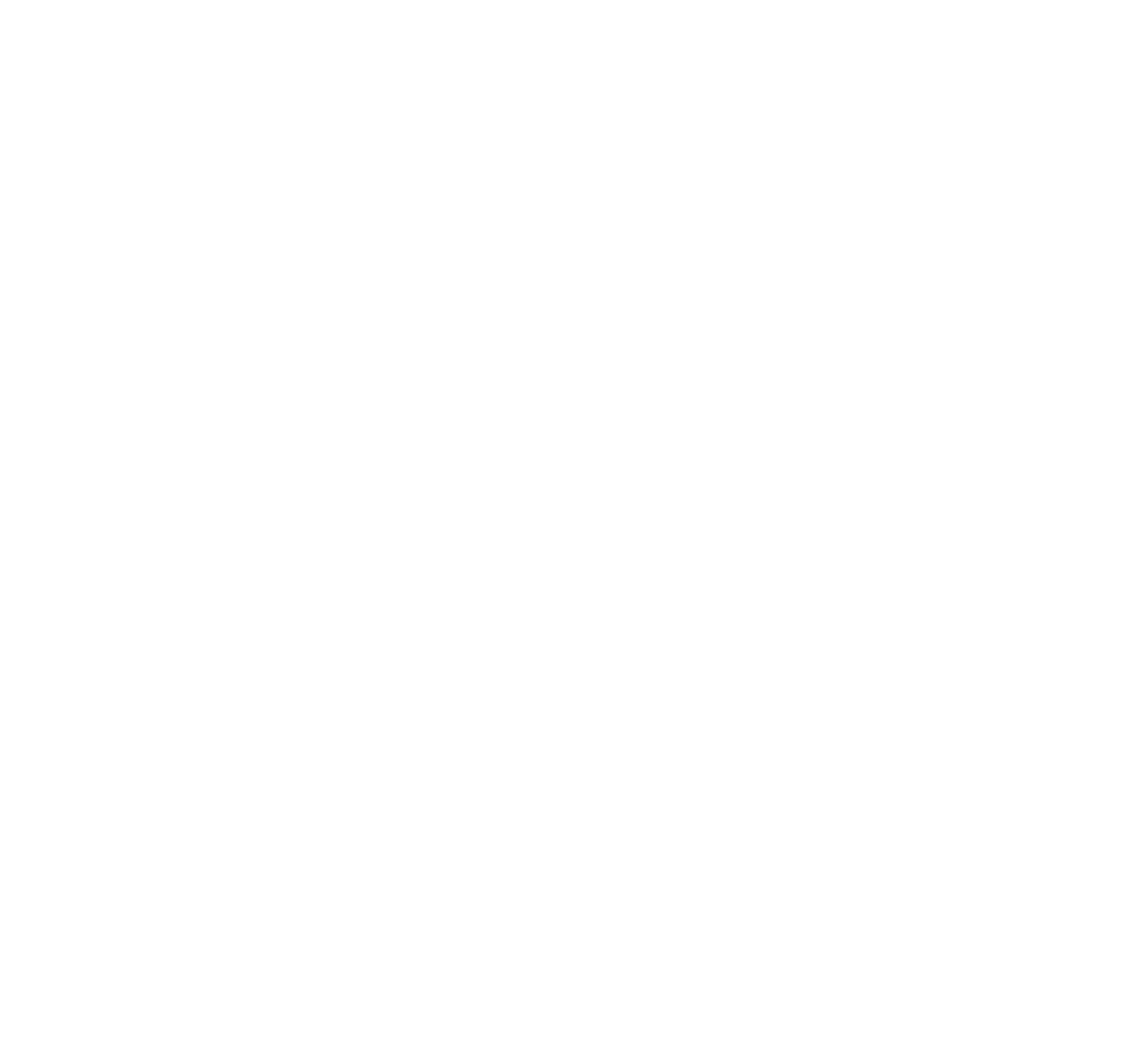
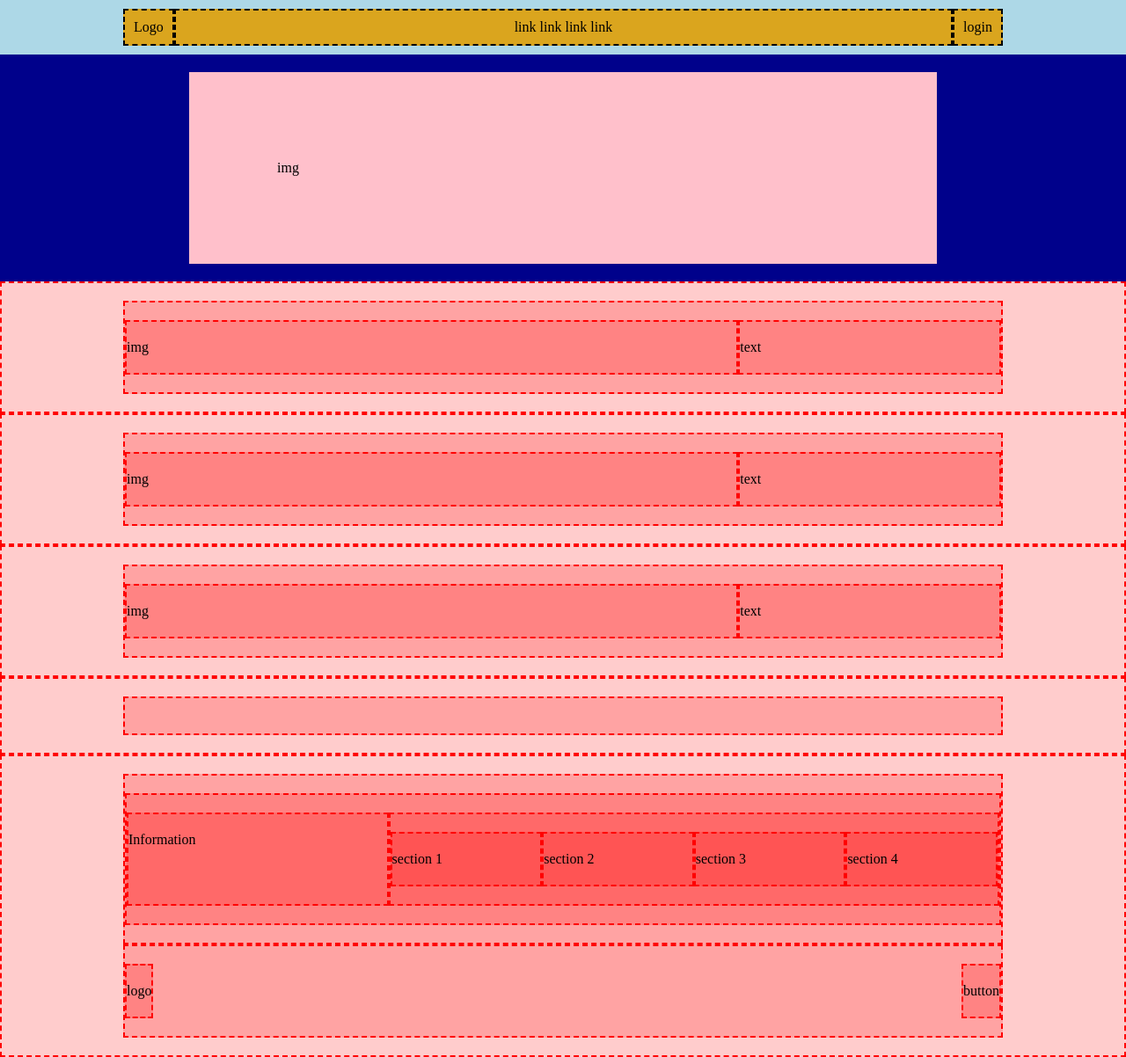
Before and after one commit to thomasraimondi/htmlcss-struttura-discord, a plain HTML site: page index.html in a window 1280 px wide. Shown: the whole page at 88% size. Before the commit the page ends 800 px from the top, so only its background shows below. Drawn offline with Linux system fonts and the light colour scheme.

Commit message:
complete Header

```diff
--- a/css/style.css
+++ b/css/style.css
@@ -1,5 +1,113 @@
+/* Variables */
+:root {
+  --containerW: 1000px;
+}
+
+/* # RESET */
+
 * {
   margin: 0;
   padding: 0;
   box-sizing: border-box;
 }
+
+img {
+  max-width: 100%;
+}
+
+ul {
+  list-style: none;
+}
+
+ul li {
+  display: inline-block;
+}
+
+/* # UTILS */
+
+.debug * {
+  background-color: #ff000033;
+  border: 2px dashed red;
+  padding: 20px 0;
+}
+
+.container {
+  max-width: var(--containerW);
+  margin: 0 auto;
+  /* padding: 0 10px; */
+}
+
+/* Header */
+header {
+  background-color: #add8e7;
+}
+
+.nav-bar {
+  padding: 10px;
+}
+
+.container.nav-bar-content {
+  display: flex;
+  justify-content: space-between;
+  background-color: #daa51e;
+}
+
+.nav-bar-content .menu {
+  flex-grow: 1;
+  text-align: center;
+}
+
+.nav-bar-content > * {
+  border: 2px dashed black;
+  padding: 10px;
+}
+
+.header-content {
+  background-color: #00018b;
+  padding: 20px;
+}
+
+.header-content-main.small {
+  background-color: pink;
+  max-width: calc(var(--containerW) - 150px);
+  padding: 100px;
+}
+
+/* MAIN */
+
+section > .container {
+  display: flex;
+}
+
+.container > .content-img {
+  flex-basis: 70%;
+}
+.container > .content-text {
+  flex-basis: 30%;
+}
+
+/* FOOTER */
+
+.container > .menu-footer {
+  display: flex;
+}
+
+.menu-footer > .information {
+  flex-basis: 30%;
+}
+
+.menu-footer > .link-footer {
+  flex-basis: 70%;
+  display: flex;
+}
+
+.link-footer > section {
+  flex: 1 1 0;
+}
+
+/* FOOTER */
+
+.container.footer-bottom {
+  display: flex;
+  justify-content: space-between;
+}
--- a/index.html
+++ b/index.html
@@ -6,5 +6,69 @@
     <link rel="stylesheet" href="./css/style.css" />
     <title>Discord Structure</title>
   </head>
-  <body></body>
+  <body>
+    <header>
+      <div class="nav-bar">
+        <div class="container nav-bar-content">
+          <div class="logo">Logo</div>
+          <div class="menu">
+            <ul>
+              <li>link</li>
+              <li>link</li>
+              <li>link</li>
+              <li>link</li>
+            </ul>
+          </div>
+          <div class="login">login</div>
+        </div>
+      </div>
+      <div class="header-content">
+        <div class="container header-content-main small">img</div>
+      </div>
+    </header>
+    <main>
+      <div class="main-content debug">
+        <section>
+          <div class="container">
+            <div class="content-img">img</div>
+            <div class="content-text">text</div>
+          </div>
+        </section>
+        <section>
+          <div class="container">
+            <div class="content-img">img</div>
+            <div class="content-text">text</div>
+          </div>
+        </section>
+        <section>
+          <div class="container">
+            <div class="content-img">img</div>
+            <div class="content-text">text</div>
+          </div>
+        </section>
+        <section>
+          <div class="container"></div>
+        </section>
+      </div>
+    </main>
+    <footer class="debug">
+      <div>
+        <div class="container footer-top">
+          <div class="menu-footer">
+            <div class="information">Information</div>
+            <div class="link-footer">
+              <section>section 1</section>
+              <section>section 2</section>
+              <section>section 3</section>
+              <section>section 4</section>
+            </div>
+          </div>
+        </div>
+        <div class="container footer-bottom">
+          <div class="logo">logo</div>
+          <div class="button">button</div>
+        </div>
+      </div>
+    </footer>
+  </body>
 </html>
```
